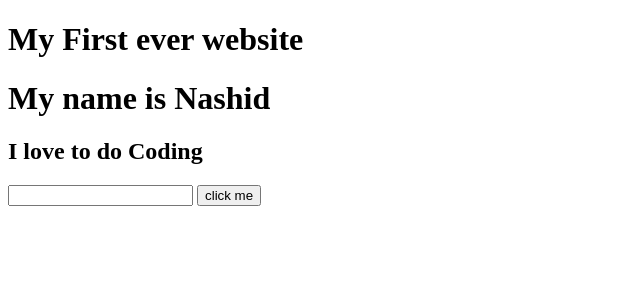
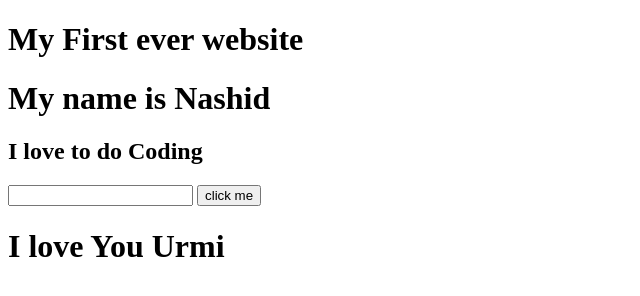
Before and after one commit to MDZ-Nashid/my-first-website, a plain HTML site: page index.html in a window 1280 px wide. Shown: the whole page, without its empty margins (0-640 px from the left). Drawn offline with Linux system fonts and the light colour scheme.

Commit message:
new addition

```diff
--- a/index.html
+++ b/index.html
@@ -12,5 +12,6 @@
     <h2>I love to do Coding</h2>
     <input type="text">
     <button>click me</button>
+    <h1>I love You <b color="red">Urmi</b></h1>
 </body>
 </html>
```
